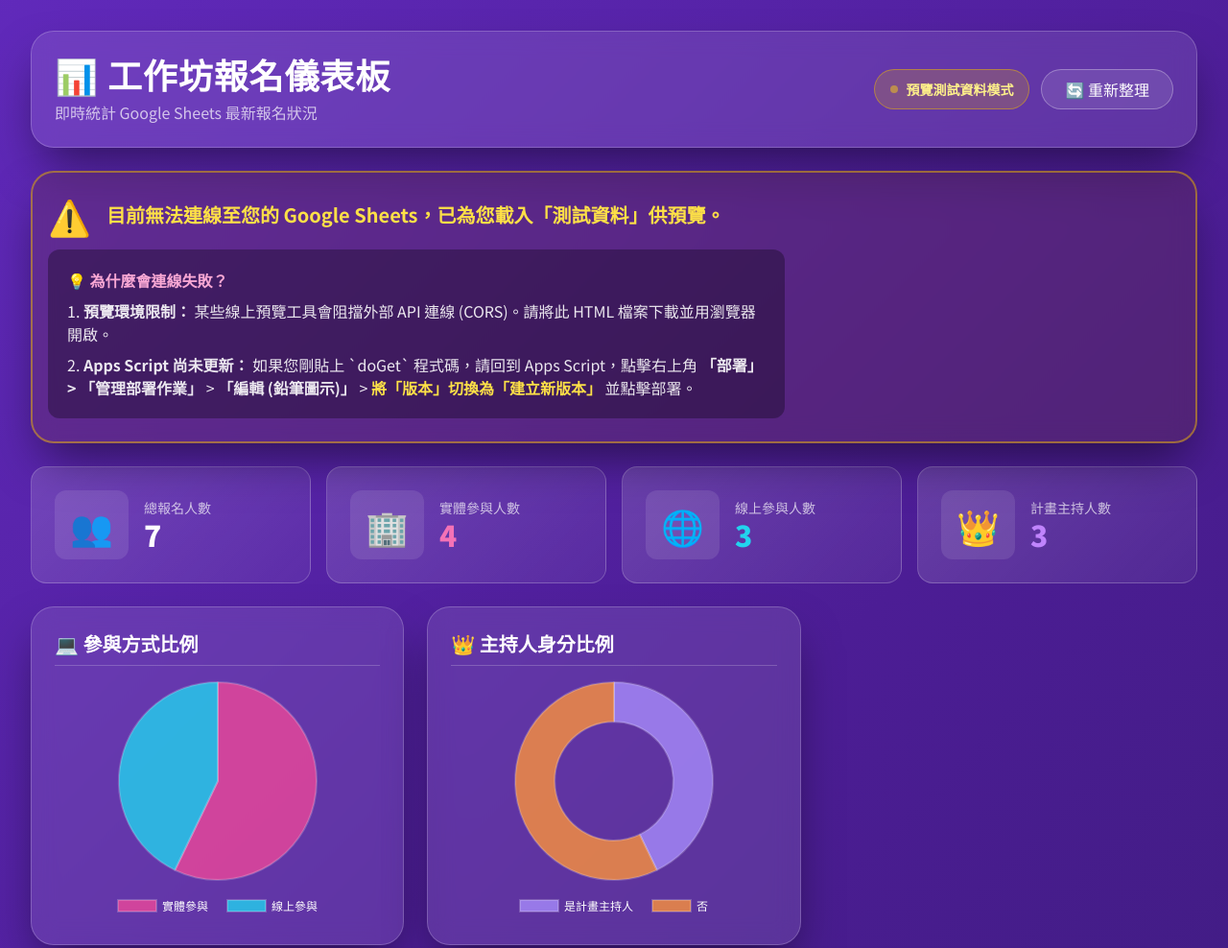
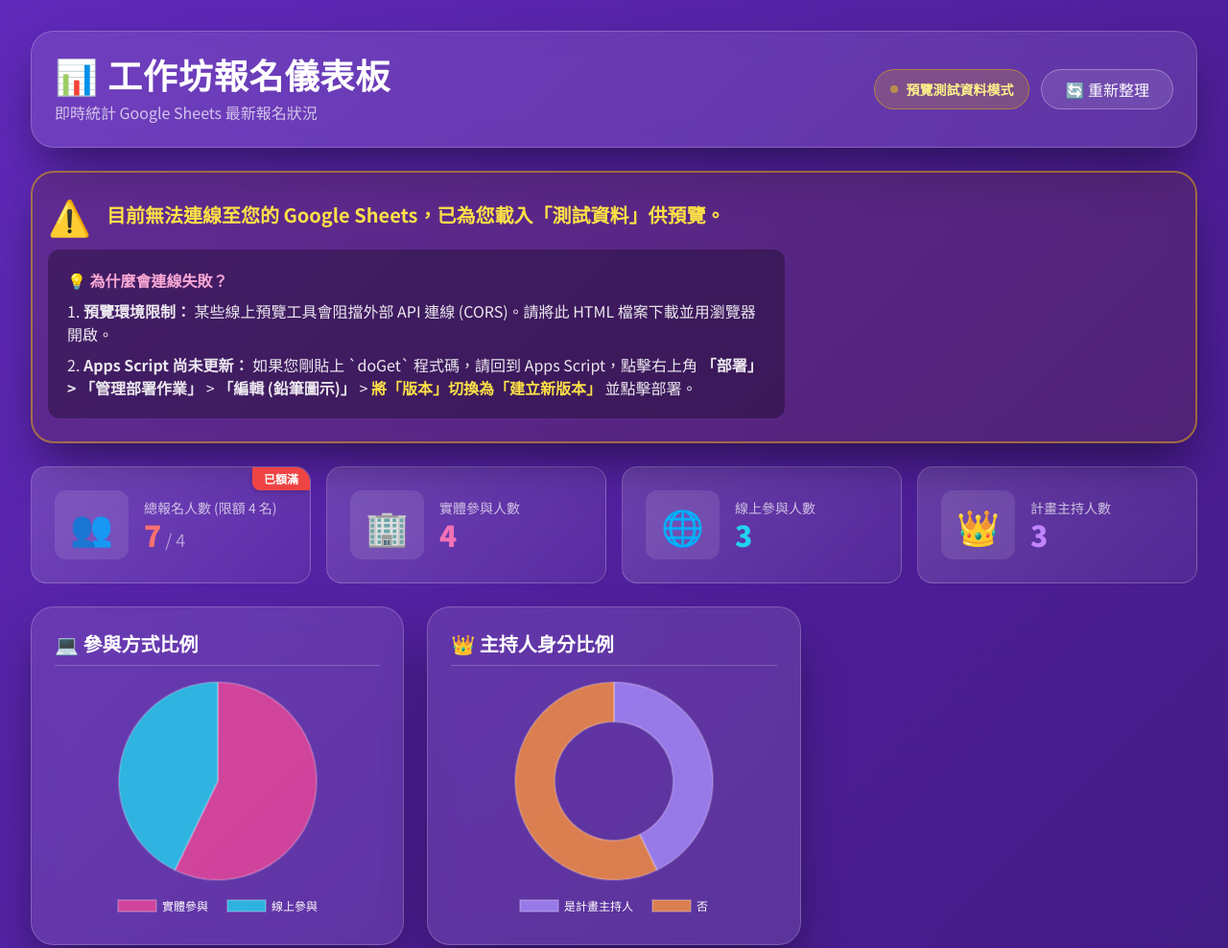
Before and after one commit to linmenggann/TrainingWorkshop6, a plain HTML site: page dashboard/index.html in a window 1280 px wide. Shown: the top 988 px of the page at 96% size. Drawn offline with nearby package versions, Linux system fonts and the light colour scheme; no server answers.

Commit message:
Enhance dashboard to show registration limits
Updated dashboard statistics display to show total registrations with a limit of 4, including a full badge notification.

```diff
--- a/dashboard/index.html
+++ b/dashboard/index.html
@@ -106,11 +106,12 @@
 
             <!-- 數據總覽小卡 -->
             <div class="grid grid-cols-1 sm:grid-cols-2 lg:grid-cols-4 gap-4">
-                <div class="stat-card rounded-2xl p-6 flex items-center gap-4">
+                <div class="stat-card rounded-2xl p-6 flex items-center gap-4 relative overflow-hidden">
+                    <div id="fullBadge" class="hidden absolute top-0 right-0 bg-red-500 text-white text-xs font-bold px-3 py-1 rounded-bl-lg shadow-md">已額滿</div>
                     <div class="text-4xl bg-white/10 p-4 rounded-xl">👥</div>
                     <div>
-                        <p class="text-white/70 text-sm">總報名人數</p>
-                        <p class="text-3xl font-black" id="totalCount">0</p>
+                        <p class="text-white/70 text-sm">總報名人數 (限額 4 名)</p>
+                        <p class="text-3xl font-black"><span id="totalCount">0</span><span class="text-lg text-white/50 font-normal"> / 4</span></p>
                     </div>
                 </div>
                 <div class="stat-card rounded-2xl p-6 flex items-center gap-4">
@@ -243,6 +244,16 @@
 
             // 更新畫面數字
             document.getElementById('totalCount').innerText = total;
+
+            // 判斷是否額滿 (限額 4 名)，控制紅色標籤顯示
+            if (total >= 4) {
+                document.getElementById('fullBadge').classList.remove('hidden');
+                document.getElementById('totalCount').classList.add('text-red-400');
+            } else {
+                document.getElementById('fullBadge').classList.add('hidden');
+                document.getElementById('totalCount').classList.remove('text-red-400');
+            }
+
             document.getElementById('physicalCount').innerText = physical;
             document.getElementById('onlineCount').innerText = online;
             document.getElementById('directorCount').innerText = directors;
```
